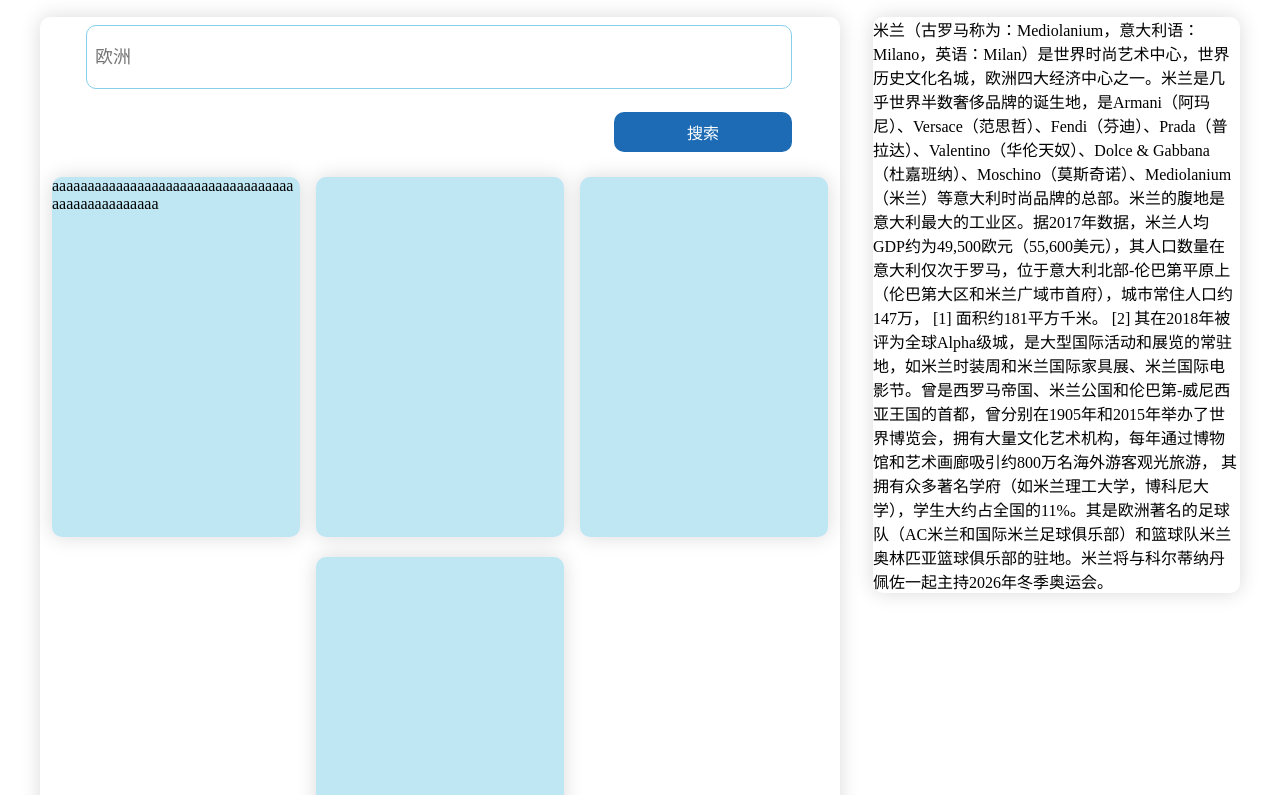
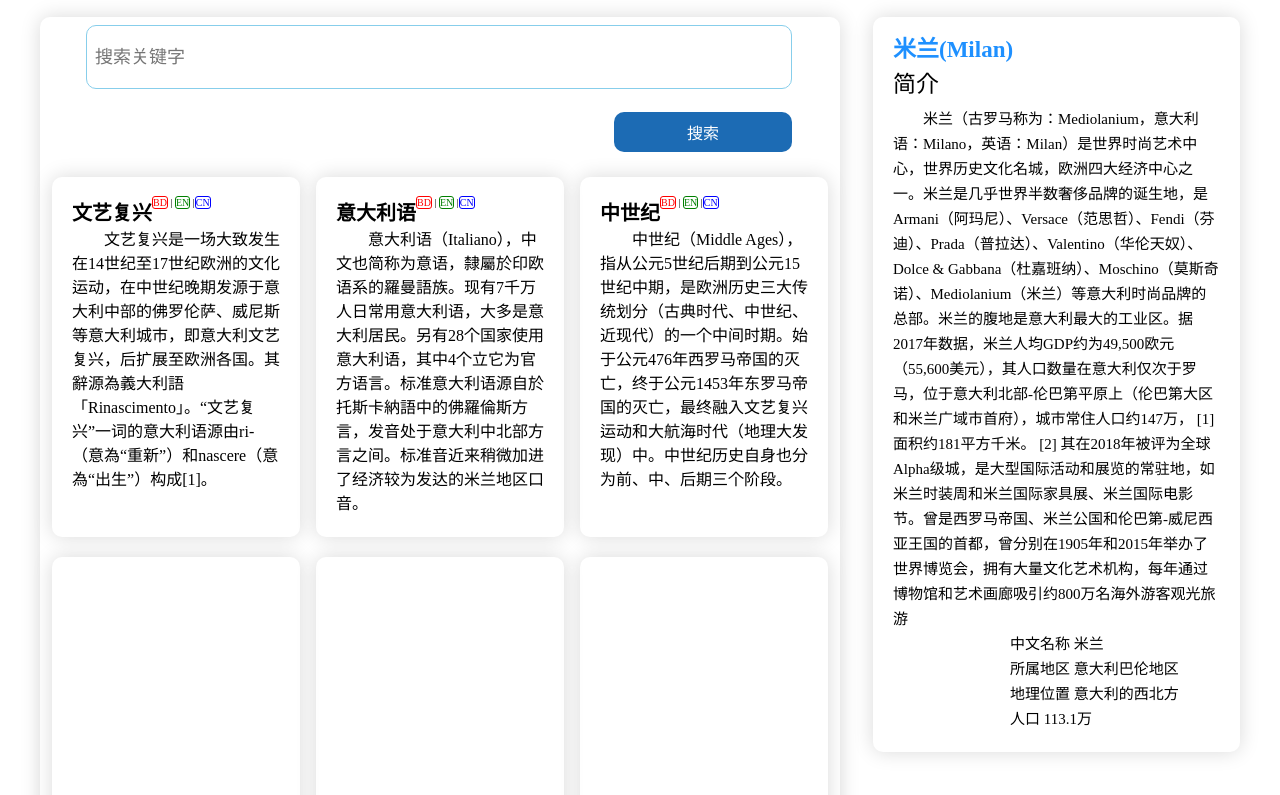
Before and after one commit to wanghui-123456/html-css, a plain HTML site: page index.html in a window 1280 px wide. Shown: the part 61-856 px from the top of the page. Drawn offline with Linux system fonts and the light colour scheme.

Commit message:
打版本

```diff
--- a/index.html
+++ b/index.html
@@ -4,7 +4,7 @@
     <meta charset="UTF-8">
     <meta http-equiv="X-UA-Compatible" content="IE=edge">
     <meta name="viewport" content="width=device-width, initial-scale=1.0">
-    <title>跨语言知识库系统</title>
+    <title>跨语言知识库系统-功能页</title>
     <style>
         .w {
             width: 1200px;
@@ -73,34 +73,137 @@
             border:none;
         }
         .card {
-            width: 248px;
-            height: 360px;
+            width: 208px;
+            height: 320px;
             box-shadow: 0 0 20px rgb(218, 218, 218);
             border-radius: 10px;
-            background-color: rgb(191, 231, 243);
             margin:10px 8px;
+            padding: 20px;
+            text-overflow:ellipsis;
+            overflow:hidden;
+        }
+        .card>.card-title {
+            font-size: 20px;
+            font-weight: bold;
+            float: left;
+        }
+        .card>.card-symbol {
+            font-size: 10px;
+        }
+        .card>.card-symbol>.first {
+            width: 20px;
+            color: red;
+            border: 1px  solid red;
+            border-radius: 3px;
+        }
+        .card>.card-symbol>.second {
+            color: green;
+            border: 1px solid green;
+            border-radius: 3px;
+        }
+        .card>.card-symbol>.third {
+            color: blue;
+            border: 1px solid blue;
+            border-radius: 3px;
+        }
+
+        .card>.card-content {
+            margin-top: 20px;
+            line-height: 1.5em;
+            text-indent: 2em;
+            font-size: 16px;
+        }
+
+        /*右侧数据的详细信息*/
+        .detail {
+            margin: 20px;
+            line-height: 25px;
+            font-size: 15px;
+        }
+        .detail>.detail-banner {
+            font-size: 23px;
+            color: #1E90FF;
+            font-weight: bold;
+            margin-bottom: 10px;
+        }
+        .detail>.detail-title {
+            font-size: 23px;
+        }
+        .detail>.detail-description {
+            text-indent: 2em;
+            margin-top: 10px;
+        }
+        .detail>.property_box {
+            width: 210px;
+            float:right;
+            line-height: 25px;
         }
     </style>
 </head>
 <body>
-    <div class="navigate w">|跨语言知识库系统 </div>
+    <div class="navigate w"> | GTCOM跨语言知识库系统 </div>
     <div class="container w">
         <div class="left-side">
             <div class="search-box">
-                <input type="text" class="search" placeholder="欧洲" >
+                <input type="text" class="search" placeholder="搜索关键字" >
                 <button class="search-btn">搜索</button>
             </div>
-            <div class="card">aaaaaaaaaaaaaaaaaaaaaaaaaaaaaaaaaaaaaaaaaaaaaaaaa
+            <div class="card">
+                <div class="card-title">
+                    文艺复兴
+                </div>
+                <div class="card-symbol">
+                    <span class="first">BD</span> | <span class="second">EN</span> |<span class="third">CN</span>
+                </div>
+                <div></div>
+                <div class="card-content">
+                    文艺复兴是一场大致发生在14世纪至17世纪欧洲的文化运动，在中世纪晚期发源于意大利中部的佛罗伦萨、威尼斯等意大利城市，即意大利文艺复兴，后扩展至欧洲各国。其辭源為義大利語「Rinascimento」。“文艺复兴”一词的意大利语源由ri-（意為“重新”）和nascere（意為“出生”）构成[1]。
+                </div>
+            </div>
+            <div class="card">
+                <div class="card-title">
+                    意大利语
+                </div>
+                <div class="card-symbol">
+                    <span class="first">BD</span> | <span class="second">EN</span> |<span class="third">CN</span>
+                </div>
+                <div></div>
+                <div class="card-content">
+                    意大利语（Italiano），中文也简称为意语，隸屬於印欧语系的羅曼語族。现有7千万人日常用意大利语，大多是意大利居民。另有28个国家使用意大利语，其中4个立它为官方语言。标准意大利语源自於托斯卡納語中的佛羅倫斯方言，发音处于意大利中北部方言之间。标准音近来稍微加进了经济较为发达的米兰地区口音。
+                </div>
+            </div>
+            <div class="card">
+                <div class="card-title">
+                    中世纪
+                </div>
+                <div class="card-symbol">
+                    <span class="first">BD</span> | <span class="second">EN</span> |<span class="third">CN</span>
+                </div>
+                <div></div>
+                <div class="card-content">
+                    中世纪（Middle Ages），指从公元5世纪后期到公元15世纪中期，是欧洲历史三大传统划分（古典时代、中世纪、近现代）的一个中间时期。始于公元476年西罗马帝国的灭亡，终于公元1453年东罗马帝国的灭亡，最终融入文艺复兴运动和大航海时代（地理大发现）中。中世纪历史自身也分为前、中、后期三个阶段。
+                </div>
             </div>
             <div class="card"></div>
             <div class="card"></div>
             <div class="card"></div>
         </div>
         <div class="right-side">
+            <div class="detail">
+                <div class="detail-banner">米兰(Milan)</div>
+                <div class="detail-title">简介</div>
+                <div class="detail-description">
             米兰（古罗马称为：Mediolanium，意大利语：Milano，英语：Milan）是世界时尚艺术中心，世界历史文化名城，欧洲四大经济中心之一。米兰是几乎世界半数奢侈品牌的诞生地，是Armani（阿玛尼）、Versace（范思哲）、Fendi（芬迪）、Prada（普拉达）、Valentino（华伦天奴）、Dolce & Gabbana（杜嘉班纳）、Moschino（莫斯奇诺）、Mediolanium（米兰）等意大利时尚品牌的总部。米兰的腹地是意大利最大的工业区。据2017年数据，米兰人均GDP约为49,500欧元（55,600美元），其人口数量在意大利仅次于罗马，位于意大利北部-伦巴第平原上（伦巴第大区和米兰广域市首府），城市常住人口约147万， [1]  面积约181平方千米。 [2]
-其在2018年被评为全球Alpha级城，是大型国际活动和展览的常驻地，如米兰时装周和米兰国际家具展、米兰国际电影节。曾是西罗马帝国、米兰公国和伦巴第-威尼西亚王国的首都，曾分别在1905年和2015年举办了世界博览会，拥有大量文化艺术机构，每年通过博物馆和艺术画廊吸引约800万名海外游客观光旅游，
-其拥有众多著名学府（如米兰理工大学，博科尼大学），学生大约占全国的11%。其是欧洲著名的足球队（AC米兰和国际米兰足球俱乐部）和篮球队米兰奥林匹亚篮球俱乐部的驻地。米兰将与科尔蒂纳丹佩佐一起主持2026年冬季奥运会。
-        </div>
+其在2018年被评为全球Alpha级城，是大型国际活动和展览的常驻地，如米兰时装周和米兰国际家具展、米兰国际电影节。曾是西罗马帝国、米兰公国和伦巴第-威尼西亚王国的首都，曾分别在1905年和2015年举办了世界博览会，拥有大量文化艺术机构，每年通过博物馆和艺术画廊吸引约800万名海外游客观光旅游
+                </div>
+                <div class="property_box">
+                    <div>中文名称 米兰</div>
+                    <div>所属地区 意大利巴伦地区</div>
+                    <div>地理位置 意大利的西北方</div>
+                    <div>人口 113.1万</div>
+                </div>
+            </div>
+</div>
     </div>
 </body>
 </html>
```
